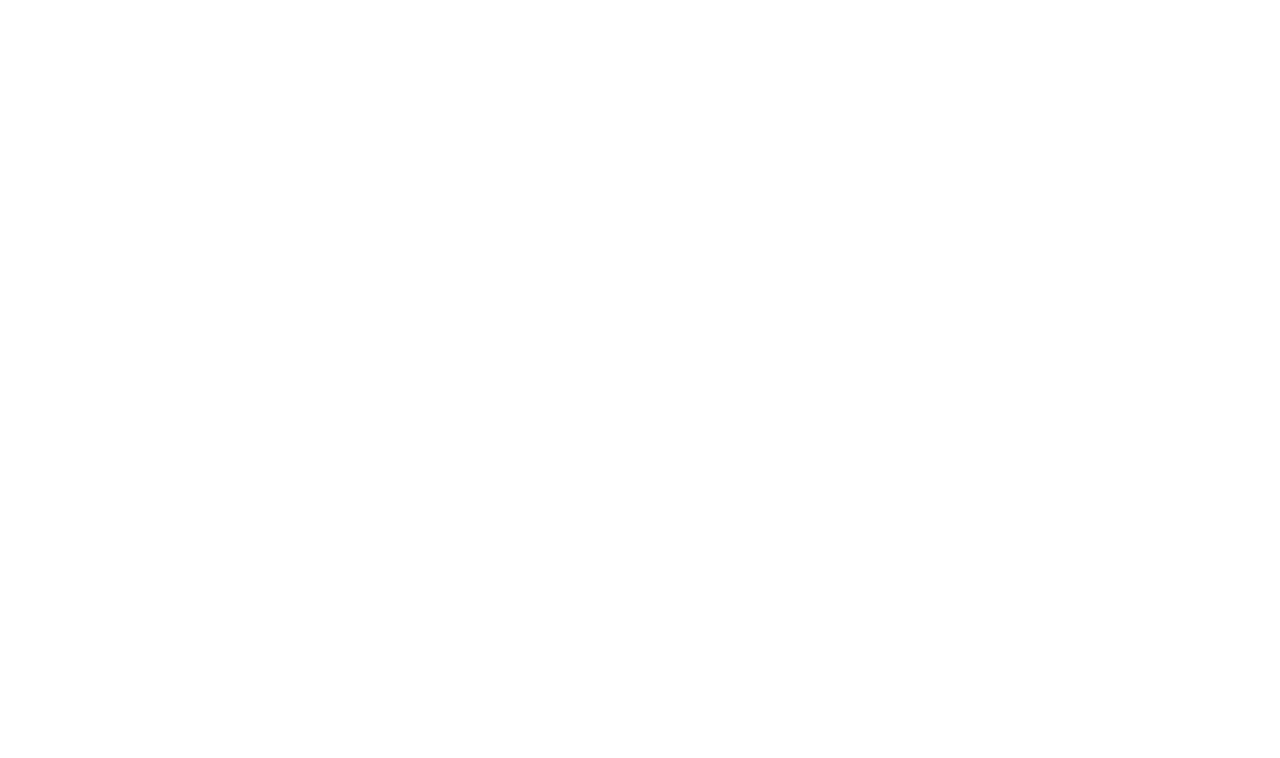
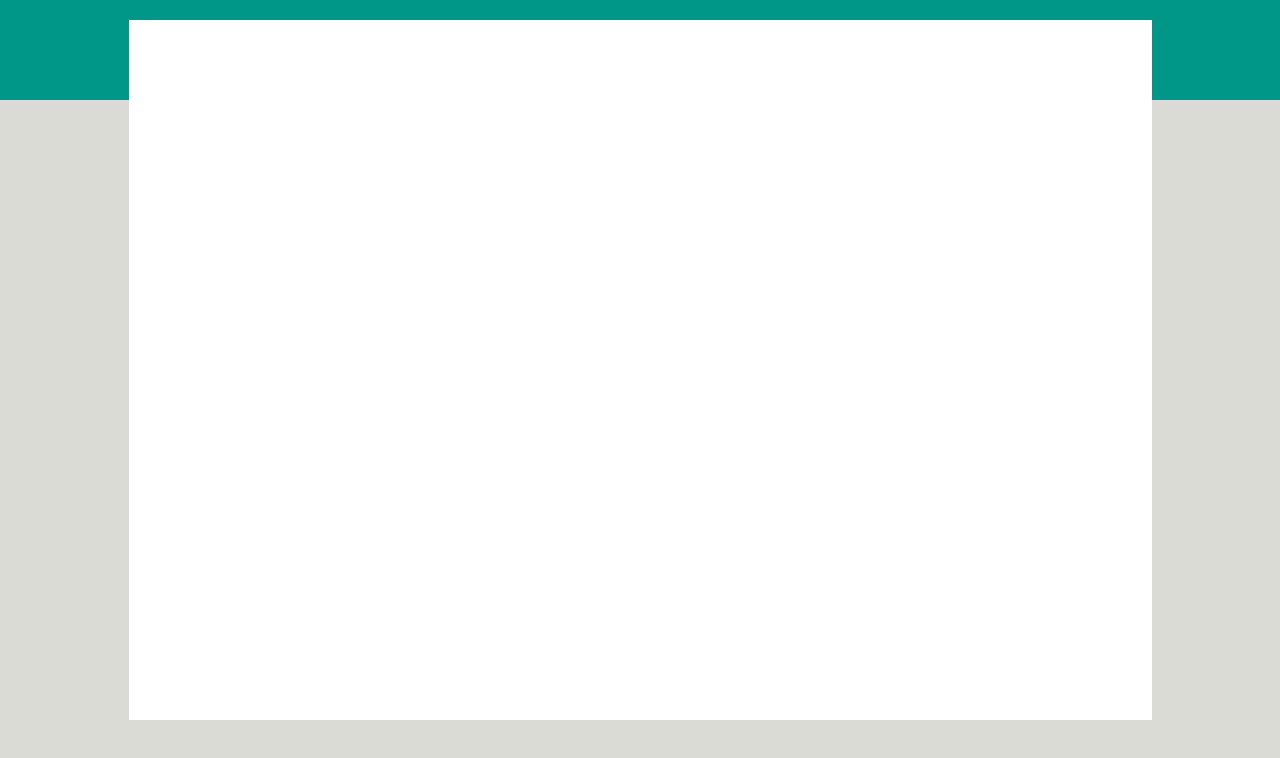
Before and after one commit to GiacomoGiannoni/-vue-boolzapp, a plain HTML site: page Milestone 1/index.html in a window 1280 px wide. Drawn offline with nearby package versions, Linux system fonts and the light colour scheme.

Commit message:
aggiunta container e background

```diff
--- a/Milestone 1/css/style.css
+++ b/Milestone 1/css/style.css
@@ -3,3 +3,40 @@
     padding: 0;
     box-sizing: border-box;
 }
+
+#wrapper {
+    width: 100vw;
+    height: 100vh;
+    background-color: #D9DBD4;
+    overflow: hidden;
+}
+
+.line_top {
+    width: 100vw;
+    height: 100px;
+    background-color: #009688;
+    position: fixed;
+    top: 0;
+    z-index: 10;
+}
+
+.container {
+    height: calc(100vh - 100px);
+    display: flex;
+    justify-content: center;
+    margin-top: 20px;
+    z-index: 999;
+}
+
+#main_nav {
+    flex-shrink: 0;
+    background-color: white;
+    overflow: hidden;
+    z-index: 999;
+}
+
+#content {
+    background-color: white;
+    overflow: hidden;
+    z-index: 999;
+}
--- a/Milestone 1/index.html
+++ b/Milestone 1/index.html
@@ -11,7 +11,23 @@
         <link rel="stylesheet" href="css/style.css">
     </head>
     <body>
+        <div id="wrapper">
+            <div class="line_top"></div>
+            <div class="container">
+                <aside id="main_nav" class="col-sm-5 col-md-5 col-lg-5">
+                    <header>
 
+                    </header>
+
+                    <main>
+
+                    </main>
+                </aside>
+                <div id="content" class="col-sm-6 col-md-6 col-lg-6">
+
+                </div>
+            </div>
+        </div>
 
 
 
```
